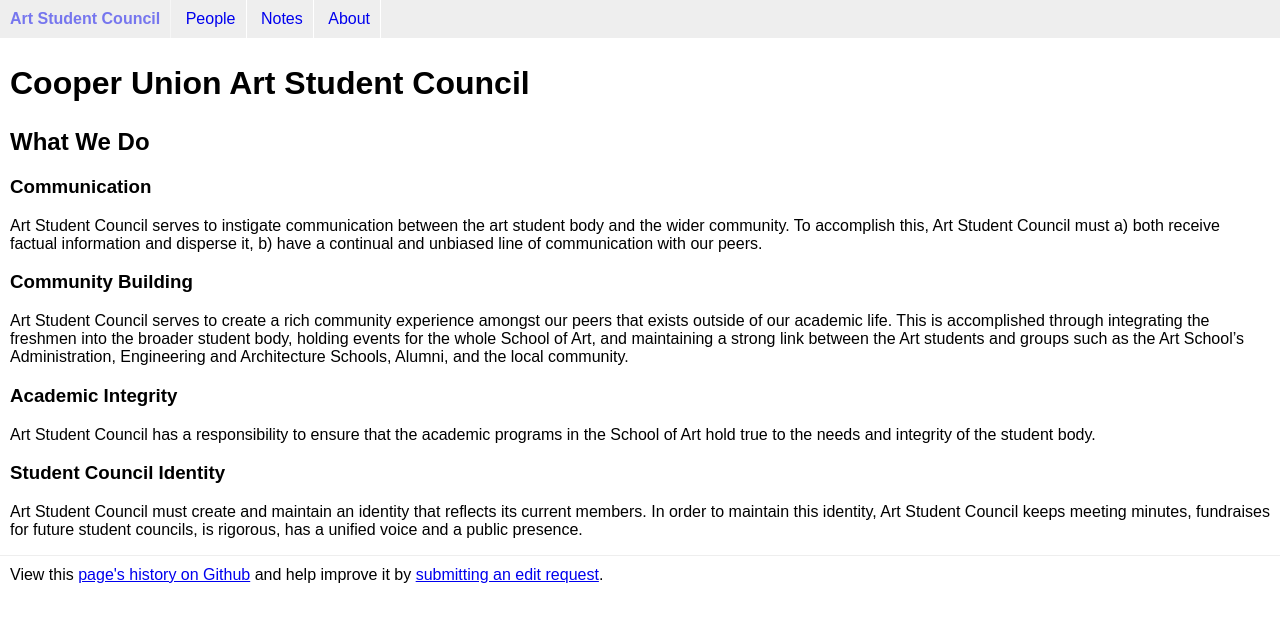
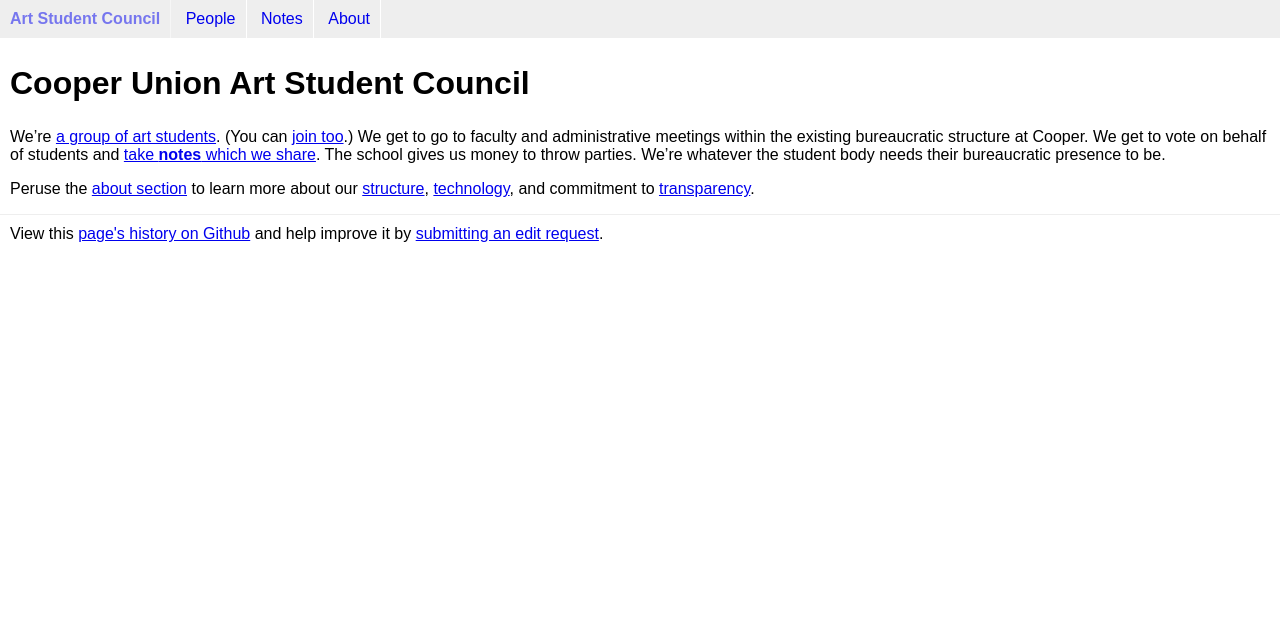
Before and after one commit to CooperASC/cooperasc.github.com, a Jekyll site: the page built from index.md, in a window 1280 px wide. Shown: the top 622 px of the page. Built offline with Jekyll 4.4.1, drawn with Linux system fonts in a browser that asks for light colours.

Commit message:
less stuffy mission statement

```diff
--- a/index.md
+++ b/index.md
@@ -1,21 +1,10 @@
 ---
-title: Cooper Union Art Student Council
+title: Cooper&nbsp;Union Art&nbsp;Student&nbsp;Council
 layout: index
 body_id: index
 filepath: index.md
 ---
 
-## What We Do
+We're [a group of art students](/people). (You can [join too](mailto:cuartcouncil@gmail.com?subject=Joining%20Art%20Student%20Council).) We get to go to faculty and administrative meetings within the existing bureaucratic structure at Cooper. We get to vote on behalf of students and [take **notes** which we share](/notes). The school gives us money to throw parties. We're whatever the student body needs their bureaucratic presence to be.
 
-### Communication
-Art Student Council serves to instigate communication between the art student body and the wider community. To accomplish this, Art Student Council must a) both receive factual information and disperse it, b) have a continual and unbiased line of communication with our peers.
-
-### Community Building
-Art Student Council serves to create a rich community experience amongst our peers that exists outside of our academic life. This is accomplished through integrating the freshmen into the broader student body, holding events for the whole School of Art, and maintaining a strong link between the Art students and groups such as the Art School’s Administration, Engineering and Architecture Schools, Alumni, and the local community.
-
-### Academic Integrity
-Art Student Council has a responsibility to ensure that the academic programs in the School of Art hold true to the needs and integrity of the student body.
-
-### Student Council Identity
-Art Student Council must create and maintain an identity that reflects its current members.
-In order to maintain this identity, Art Student Council keeps meeting minutes, fundraises for future student councils, is rigorous, has a unified voice and a public presence.
+Peruse the [about section](/about) to learn more about our [structure](/about/committees), [technology](/about/this-site), and commitment to [transparency](/about/transparency).
```
